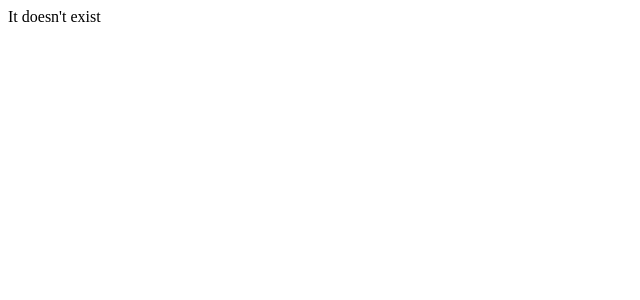
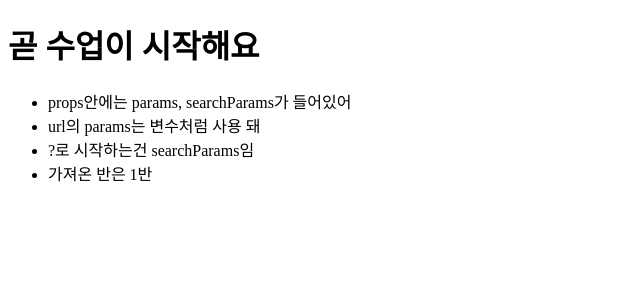
Before and after one commit to Minkyu0424/Study_Next14, a Next.js app: page /class/1 in a window 1280 px wide. Before the commit this address had no page. Shown: the top 300 px of the page, without its empty margins (0-640 px from the left). Built offline with nearby package versions, Linux system fonts and the light colour scheme.

Commit message:
:sparkles: [feat]: 다이나믹 라우팅

```diff
--- /dev/null
+++ b/app/(class)/class/[id]/page.tsx
@@ -0,0 +1,17 @@
+const page = ({ params }: { params: { id: string } }) => {
+  console.log(params);
+
+  return (
+    <div>
+      <h1>곧 수업이 시작해요</h1>
+      <ul>
+        <li>props안에는 params, searchParams가 들어있어</li>
+        <li>url의 params는 변수처럼 사용 돼</li>
+        <li>?로 시작하는건 searchParams임</li>
+        <li>가져온 반은 {params.id}반</li>
+      </ul>
+    </div>
+  );
+};
+
+export default page;
--- a/app/middle/basement/page.tsx
+++ /dev/null
@@ -1,5 +0,0 @@
-const page = () => {
-  return <div>이곳은 지하실</div>;
-};
-
-export default page;
```
Also changed, not shown: app/(setting)/page.tsx (deleted, +0 -14 lines).
